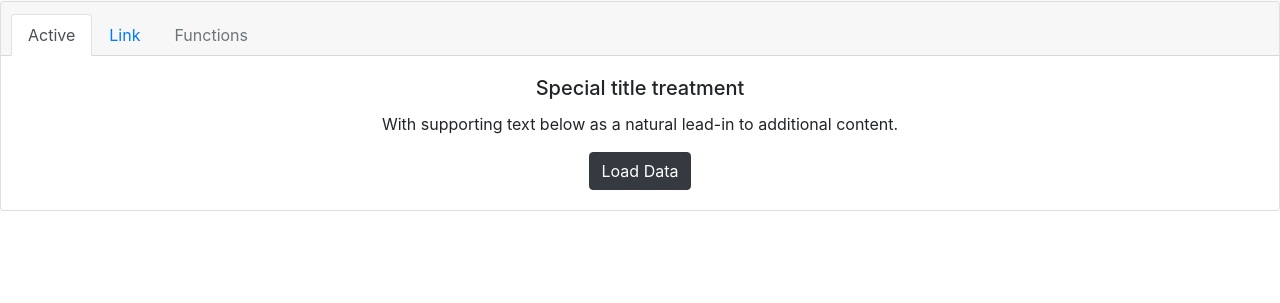
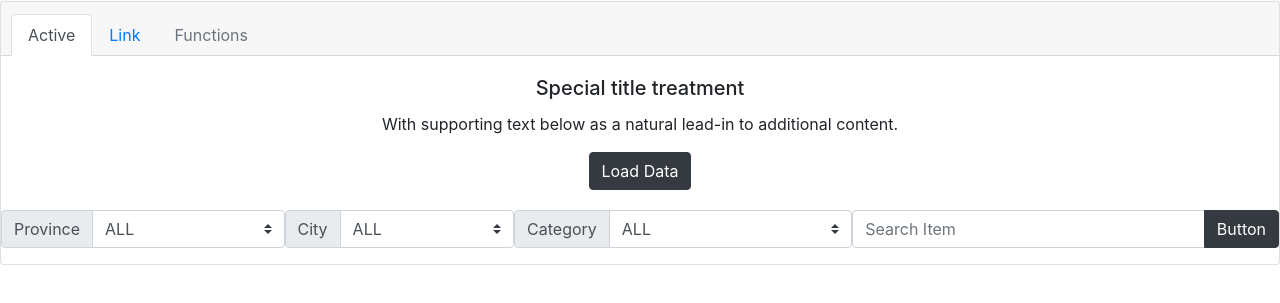
Before and after one commit to IisAnh/Hackathon-Application-1, a plain HTML site: page html/index.html in a window 1280 px wide. Shown: the part 55-358 px from the top of the page. Drawn offline with nearby package versions, Linux system fonts and the light colour scheme.

Commit message:
Edited Index Page

```diff
--- a/html/index.html
+++ b/html/index.html
@@ -57,7 +57,57 @@
                         <p class="card-text">With supporting text below as a natural lead-in to additional content.</p>
                         <button type="button" class="btn btn-dark" name="load_data" id="load_data">Load Data</button>
                     </div>
-                    <div id="employee_table"></div>
+
+                    <form action="searchItemResults.php" method="post">
+                        <div class="d-flex flex-row flex-fill">
+                          <div class="d-flex flex-column flex-fill">
+                            <div class="input-group mb-3">
+                              <div class="input-group-prepend">
+                                <label class="input-group-text" for="inputGroupSelect01">Province</label>
+                              </div>
+                              <select class="custom-select" name="inputGroupSelect01" id="inputGroupSelect01">
+                                <option value="1" selected>ALL</option>
+                                <option value="2">ONTARIO</option>
+                                <option value="3">QUEBEC</option>
+                                <option value="3">...</option>
+                              </select>
+                            </div>
+                          </div>
+                          <div class="d-flex flex-column flex-fill">
+                            <div class="input-group mb-3">
+                              <div class="input-group-prepend">
+                                <label class="input-group-text" for="inputGroupSelect02">City</label>
+                              </div>
+                              <select class="custom-select" name="inputGroupSelect02" id="inputGroupSelect02">
+                                <option value="1" selected>ALL</option>
+                                <option value="2">Ottawa</option>
+                                <option value="3">...</option>
+                              </select>
+                            </div>
+                          </div>
+                          <div class="d-flex flex-column flex-fill">
+                            <div class="input-group mb-3">
+                              <div class="input-group-prepend">
+                                <label class="input-group-text" for="inputGroupSelect03">Category</label>
+                              </div>
+                              <select class="custom-select" name="inputGroupSelect03" id="inputGroupSelect03">
+                                <option value="1" selected>ALL</option>
+                                <option value="2">FROZEN FOODs</option>
+                                <option value="3">...</option>
+                              </select>
+                            </div>
+                          </div>
+                          <div class="d-flex flex-column flex-fill">
+                            <div class="input-group mb-3">
+                              <input type="text" class="form-control" placeholder="Search Item" aria-label="Search Item" aria-describedby="inputGroupSelect04">
+                              <div class="input-group-append">
+                                <button class="btn btn-dark" type="button" id="inputGroupSelect04">Button</button>
+                              </div>
+                            </div>
+                          </div>
+                        </div>
+                  </form>
+                <div id="employee_table"></div>
             </div>
         </div>
     </div>
```
